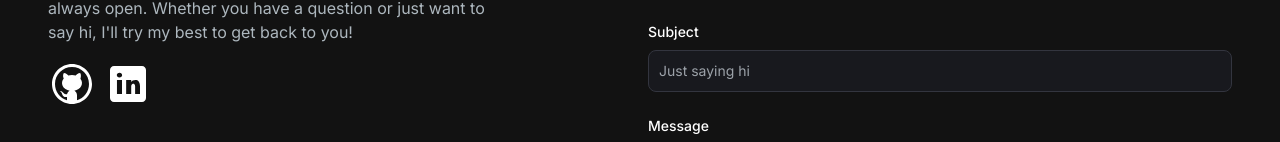
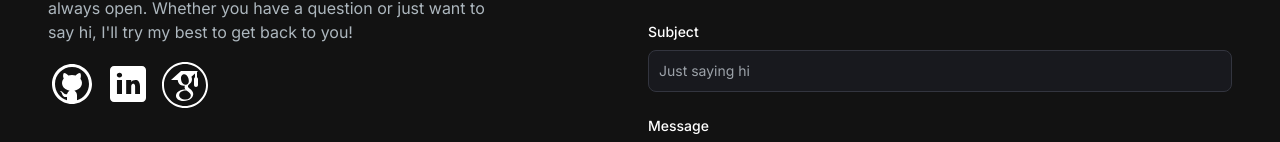
Before and after one commit to manugeorge04/Portfolio_Website, a Next.js app: page / in a window 1280 px wide. Shown: the part 2832-2974 px from the top of the page. Built offline with nearby package versions, Linux system fonts and the light colour scheme.

Commit message:
Added google scholar link

```diff
--- a/src/app/components/EmailSection.jsx
+++ b/src/app/components/EmailSection.jsx
@@ -3,6 +3,7 @@ import Image from "next/image";
 import Link from "next/link";
 import { useState } from "react";
 import GithubIcon from "../../../public/github-icon.svg";
+import GoogleScholarIcon from "../../../public/googlescholar-icon.svg";
 import LinkedinIcon from "../../../public/linkedin-icon.svg";
 
 const EmailSection = () => {
@@ -74,6 +75,15 @@ const EmailSection = () => {
             <Image
               src={LinkedinIcon}
               alt="Linkedin Icon"
+            />
+          </Link>
+          <Link
+            href="https://scholar.google.com/citations?hl=en&user=BF3q8eYAAAAJ"
+            target="_blank"
+          >
+            <Image
+              src={GoogleScholarIcon}
+              alt="GoogleScholar Icon"
             />
           </Link>
         </div>
```
Also changed, not shown: public/googlescholar-icon.svg (added).
